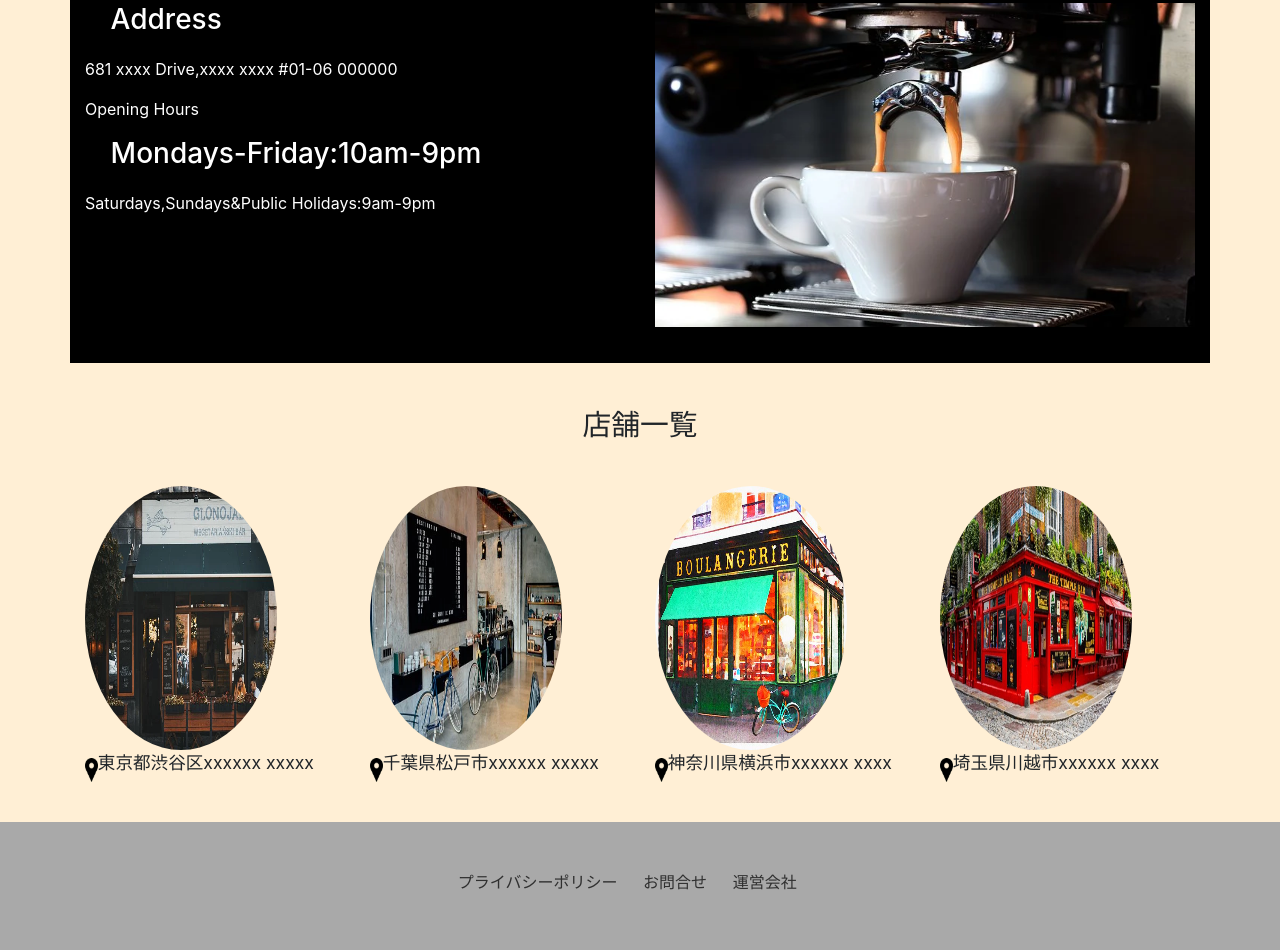
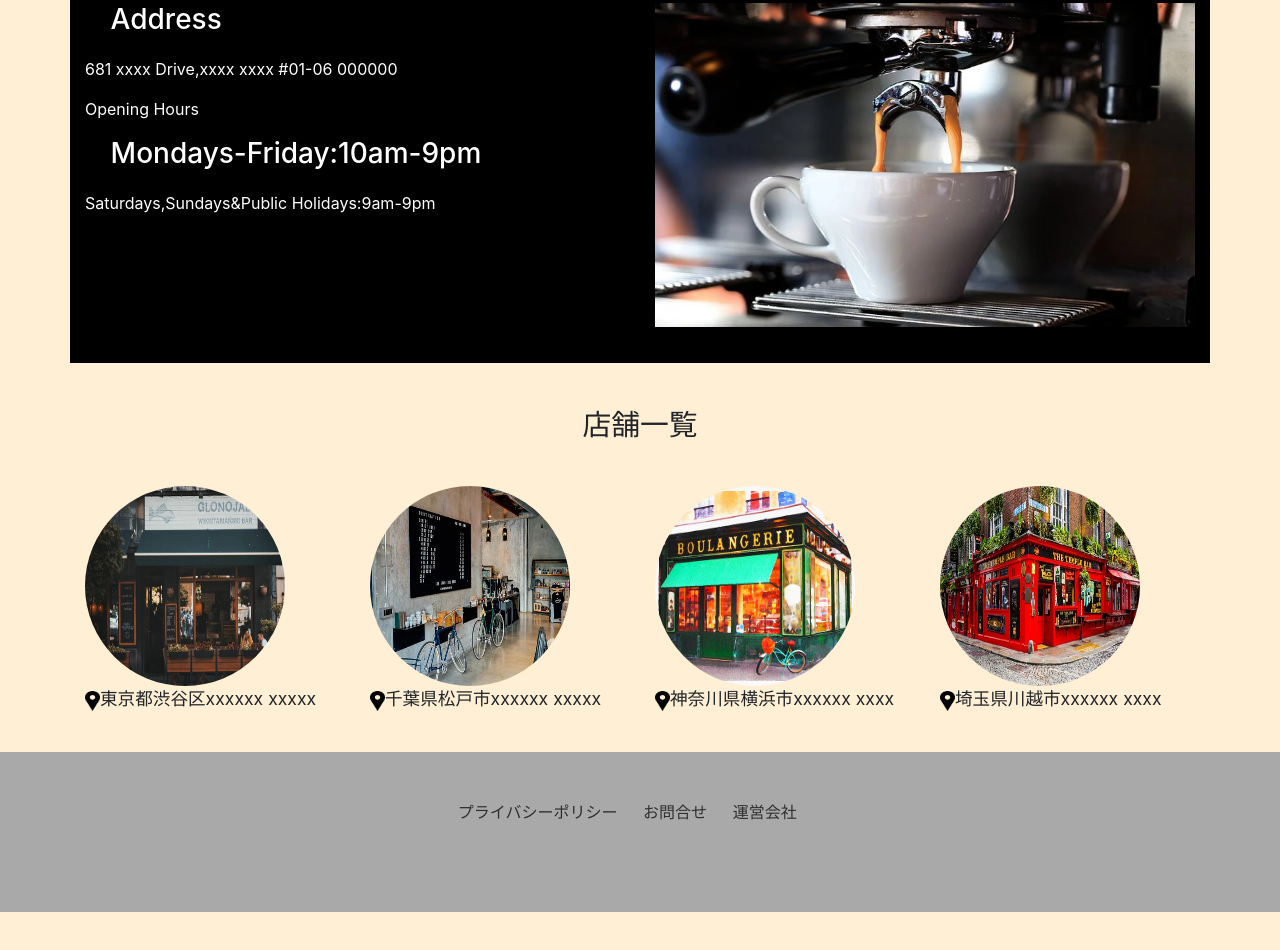
Before and after one commit to torutanaka7689/cording_advanced, a plain HTML site: page index.html in a window 1280 px wide. Shown: the part 2552-3502 px from the top of the page. After the commit the page ends 3464 px from the top, so only its background shows below. Drawn offline with nearby package versions, Linux system fonts and the light colour scheme.

Commit message:
店舗一覧の画像サイズアスペクト比修正

```diff
--- a/index.html
+++ b/index.html
@@ -174,16 +174,16 @@
                     <div class="col-xs-12" style="font-size: 180%;margin: auto;">店舗一覧</div>
                 </div>
                 <div class="row">
-                    <div class="col-sm-3" style="margin-top: 5vh;"><img class="rounded-circle" style="width: 15vw;height: 33vh;" src="./img/restaurant2.jpg"></div>
-                    <div class="col-sm-3" style="margin-top: 5vh;"><img class="rounded-circle" style="width: 15vw;height: 33vh;" src="./img/restaurant3.jpg"></div>
-                    <div class="col-sm-3" style="margin-top: 5vh;"><img class="rounded-circle" style="width: 15vw;height: 33vh;" src="./img/restaurant4.jpg"></div>
-                    <div class="col-sm-3" style="margin-top: 5vh;"><img class="rounded-circle" style="width: 15vw;height: 33vh;" src="./img/restaurant5.jpg"></div>
+                    <div class="col-sm-3" style="margin-top: 5vh;"><img class="rounded-circle" style="width: 200px;height: 200px;" src="./img/restaurant2.jpg"></div>
+                    <div class="col-sm-3" style="margin-top: 5vh;"><img class="rounded-circle" style="width: 200px;height: 200px;" src="./img/restaurant3.jpg"></div>
+                    <div class="col-sm-3" style="margin-top: 5vh;"><img class="rounded-circle" style="width: 200px;height: 200px;" src="./img/restaurant4.jpg"></div>
+                    <div class="col-sm-3" style="margin-top: 5vh;"><img class="rounded-circle" style="width: 200px;height: 200px;" src="./img/restaurant5.jpg"></div>
                 </div>
                 <div class="row">
-                    <div class="col-sm-3" style="display: flex;font-size: 110%;"><img src="./img/place.png" style="width: 1vw;height: 3vh;margin-top: 1vh;">東京都渋谷区xxxxxx xxxxx</div>
-                    <div class="col-sm-3" style="display: flex;font-size: 110%;"><img src="./img/place.png" style="width: 1vw;height: 3vh;margin-top: 1vh;">千葉県松戸市xxxxxx xxxxx</div>
-                    <div class="col-sm-3" style="display: flex;font-size: 110%;"><img src="./img/place.png" style="width: 1vw;height: 3vh;margin-top: 1vh;">神奈川県横浜市xxxxxx xxxx</div>
-                    <div class="col-sm-3" style="display: flex;font-size: 110%;"><img src="./img/place.png" style="width: 1vw;height: 3vh;margin-top: 1vh;">埼玉県川越市xxxxxx xxxx</div>
+                    <div class="col-sm-3" style="display: flex;font-size: 110%;"><img src="./img/place.png" style="width: 15px;height: 20px;margin-top: 5px;">東京都渋谷区xxxxxx xxxxx</div>
+                    <div class="col-sm-3" style="display: flex;font-size: 110%;"><img src="./img/place.png" style="width: 15px;height: 20px;margin-top: 5px;">千葉県松戸市xxxxxx xxxxx</div>
+                    <div class="col-sm-3" style="display: flex;font-size: 110%;"><img src="./img/place.png" style="width: 15px;height: 20px;margin-top: 5px;">神奈川県横浜市xxxxxx xxxx</div>
+                    <div class="col-sm-3" style="display: flex;font-size: 110%;"><img src="./img/place.png" style="width: 15px;height: 20px;margin-top: 5px;">埼玉県川越市xxxxxx xxxx</div>
                 </div>
             </div>
         </div>
--- a/main.js
+++ b/main.js
@@ -2,7 +2,7 @@ const swiper = new Swiper(".swiper", {
     loop: true, //繰り返しをする
     centeredSlides: false, //アクティブなスライドが真ん中に出るかどうか
     breakpoints: {
-        599: {        // スマホサイズの場合
+        375: {        // スマホサイズの場合
             slidesPerView: 1, //スライド同時表示数
         },
         1024: {      // PCサイズの場合
```
